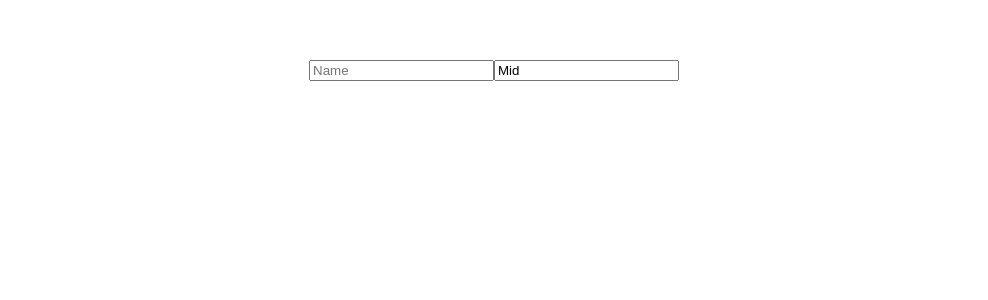
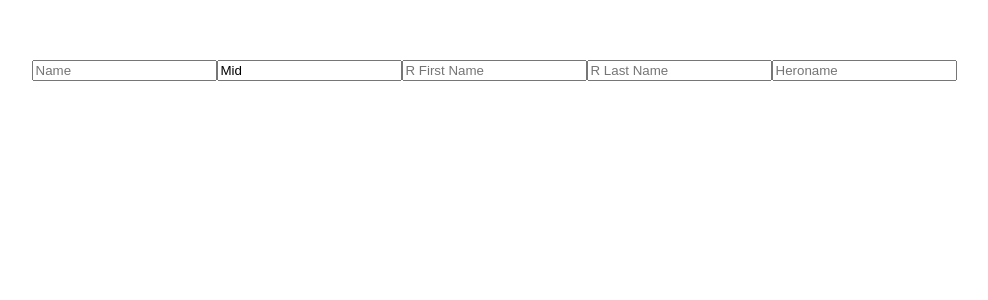
Before and after one commit to rehanrehman389/vue-learning, a Vue app: page / in a window 1280 px wide. Shown: the top 300 px of the page, without its empty margins (146-1134 px from the left). Built offline with nearby package versions, Linux system fonts and the light colour scheme.

Commit message:
reactive using watch

```diff
--- a/package.json
+++ b/package.json
@@ -11,6 +11,8 @@
     "axios": "^1.6.8",
     "core-js": "^3.8.3",
     "frappe-ui": "^0.1.53",
+    "loadash": "^1.0.0",
+    "lodash": "^4.17.21",
     "node": "^18.20.2",
     "npm": "^10.5.2",
     "vue": "^3.2.13",
--- a/src/components/MethodS.vue
+++ b/src/components/MethodS.vue
@@ -2,27 +2,59 @@
     <div>
         <input type="text" placeholder="Name" v-model="firstName" />
         <input type="text" placeholder="Name" v-model="lastName" />
+
+    <!-- reactive -->
+        <input type="text" placeholder="R First Name" v-model="fName" />
+        <input type="text" placeholder="R Last Name" v-model="lName" />
+
+    <!-- deep for nested properties -->
+        <input type="text" placeholder="Heroname" v-model="options.heroName" />
     </div>
 </template>
 
 <script>
-import { ref, watch } from 'vue'
+import { ref, watch, reactive, toRefs } from 'vue'
+import _ from 'lodash'
     export default {
         name: 'MethodS',
         setup() {
+
+            const state = reactive({
+                fName: '',
+                lName: '',
+                options: {
+                    heroName: ''
+                }
+            })
+
+            // watch(() => {
+            //     return {...state}
+            // }, function(newValue, oldValue) {
+            //     console.log('Fname Old Value', oldValue.fName)
+            //     console.log('Fname New Value', newValue.fName)
+            //     console.log('Lname Old Value', oldValue.lName)
+            //     console.log('Lname New Value', newValue.lName)
+            // })
+
+            watch(() => _.cloneDeep(state.options), function(newValue, oldValue){
+                console.log('Fname Old Value', oldValue)
+                console.log('Fname New Value', newValue)
+            },{deep: true})
+
             const firstName = ref('')
             const lastName = ref('Mid')
 
-            watch([firstName, lastName], (newValues, oldValues) => {
-                console.log('Ref FirstName Old Value', oldValues[0])
-                console.log('Ref FirstName New Value', newValues[0])
-                console.log('Ref LastName Old Value', oldValues[1])
-                console.log('Ref LastName New Value', newValues[1])
-            }, {immediate: true})
+            // watch([firstName, lastName], (newValues, oldValues) => {
+            //     console.log('Ref FirstName Old Value', oldValues[0])
+            //     console.log('Ref FirstName New Value', newValues[0])
+            //     console.log('Ref LastName Old Value', oldValues[1])
+            //     console.log('Ref LastName New Value', newValues[1])
+            // }, {immediate: true})
 
             return{
                 firstName,
-                lastName
+                lastName,
+                ...toRefs(state)
             }
         },
         data() {
```
Also changed, not shown: 2 other files (tests, documents, lock files or other folders).
